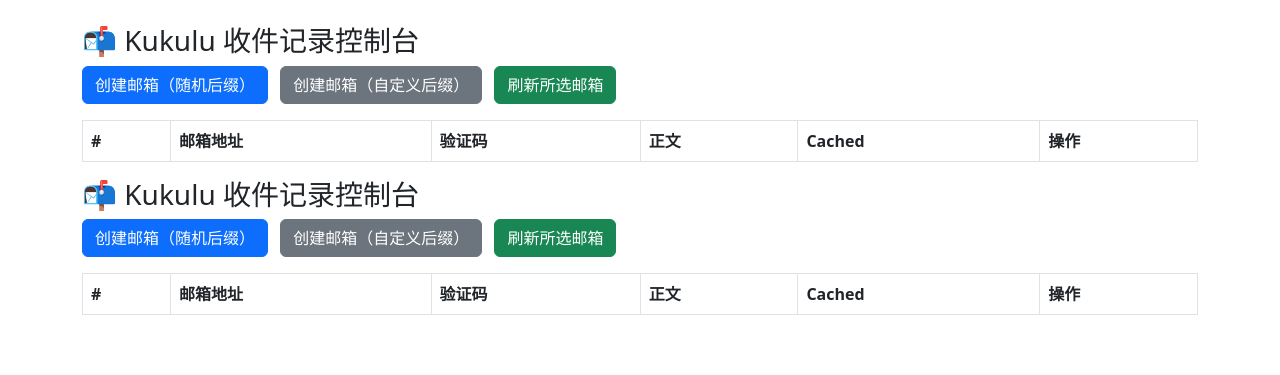
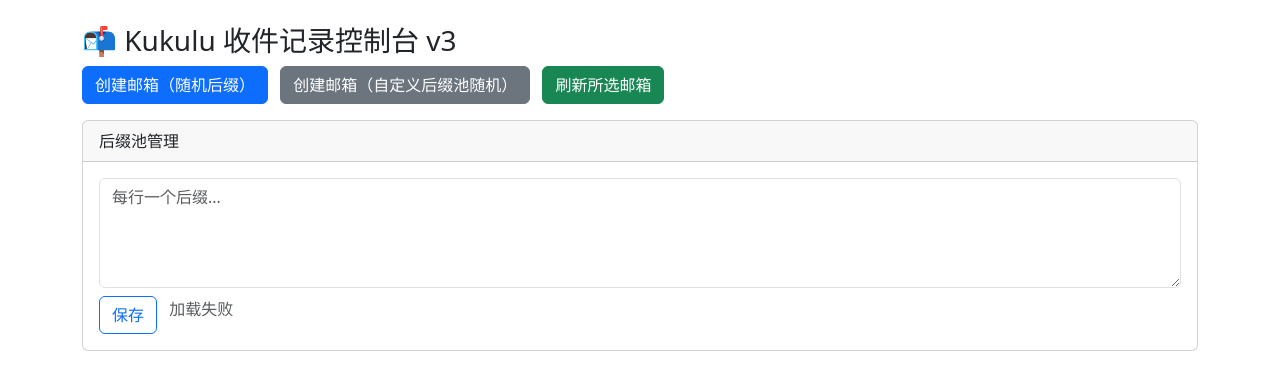
Before and after one commit to a929471698-ux/kukulu-api-installer, a Flask app: page /ui in a window 1280 px wide. Shown: the top 375 px of the page. Run offline with Flask 3, Linux system fonts and the light colour scheme; lists and menus that the app fills with data are empty.

Commit message:
Update index.html

```diff
--- a/templates/index.html
+++ b/templates/index.html
@@ -8,12 +8,21 @@
 </head>
 <body class="p-4">
 <div class="container">
-  <h3>📬 Kukulu 收件记录控制台</h3>
+  <h3>📬 Kukulu 收件记录控制台 v3</h3>
 
   <div class="mb-3">
     <button class="btn btn-primary me-2" onclick="createMailbox(false)">创建邮箱（随机后缀）</button>
-    <button class="btn btn-secondary me-2" onclick="createMailbox(true)">创建邮箱（自定义后缀）</button>
+    <button class="btn btn-secondary me-2" onclick="createMailbox(true)">创建邮箱（自定义后缀池随机）</button>
     <button class="btn btn-success" onclick="refreshSelected()">刷新所选邮箱</button>
+  </div>
+
+  <div class="card mb-4">
+    <div class="card-header">后缀池管理</div>
+    <div class="card-body">
+      <textarea id="domains" class="form-control" rows="4" placeholder="每行一个后缀..."></textarea>
+      <button class="btn btn-outline-primary mt-2" onclick="saveDomains()">保存</button>
+      <span id="domMsg" class="ms-2 text-muted"></span>
+    </div>
   </div>
 
   <table class="table table-bordered">
@@ -83,94 +92,25 @@ async function refreshMail(mail, force){
 function refreshSelected(){
   historyList.forEach(mail => refreshMail(mail, true));
 }
+
+async function loadDomains(){
+  const r = await fetch('/api/domains');
+  if(!r.ok){ document.getElementById('domMsg').innerText = '加载失败'; return; }
+  const d = await r.json();
+  document.getElementById('domains').value = (d.domains || []).join("\n");
+  document.getElementById('domMsg').innerText = '已加载';
+}
+
+async function saveDomains(){
+  const list = document.getElementById('domains').value.split(/\n+/).map(x=>x.trim()).filter(Boolean);
+  const r = await fetch('/api/domains', {
+    method:'POST', headers:{'Content-Type':'application/json'}, body:JSON.stringify(list)
+  });
+  document.getElementById('domMsg').innerText = r.ok ? '保存成功' : ('保存失败：'+r.status);
+}
+
+// 初始化
+loadDomains();
 </script>
 </body>
 </html>
-<!DOCTYPE html>
-<html>
-<head>
-  <meta charset="utf-8">
-  <title>Kukulu 收件记录控制台</title>
-  <meta name="viewport" content="width=device-width, initial-scale=1" />
-  <link rel="stylesheet" href="https://cdn.jsdelivr.net/npm/bootstrap@5.3.0/dist/css/bootstrap.min.css">
-</head>
-<body class="p-4">
-<div class="container">
-  <h3>📬 Kukulu 收件记录控制台</h3>
-
-  <div class="mb-3">
-    <button class="btn btn-primary me-2" onclick="createMailbox(false)">创建邮箱（随机后缀）</button>
-    <button class="btn btn-secondary me-2" onclick="createMailbox(true)">创建邮箱（自定义后缀）</button>
-    <button class="btn btn-success" onclick="refreshSelected()">刷新所选邮箱</button>
-  </div>
-
-  <table class="table table-bordered">
-    <thead>
-      <tr>
-        <th>#</th>
-        <th>邮箱地址</th>
-        <th>验证码</th>
-        <th>正文</th>
-        <th>Cached</th>
-        <th>操作</th>
-      </tr>
-    </thead>
-    <tbody id="history"></tbody>
-  </table>
-</div>
-
-<script>
-let historyList = [];
-
-async function createMailbox(useCustom){
-  const url = useCustom ? '/api/create_custom' : '/api/create_random';
-  const r = await fetch(url);
-  const d = await r.json();
-  if(d.mailaddress){
-    addRow(d.mailaddress);
-  } else {
-    alert("创建失败: " + (d.error || '未知错误'));
-  }
-}
-
-function addRow(mail){
-  historyList.push(mail);
-  const tbody = document.getElementById('history');
-  const tr = document.createElement('tr');
-  tr.setAttribute('data-mail', mail);
-  tr.innerHTML = `
-    <td>${historyList.length}</td>
-    <td>${mail}</td>
-    <td class="code">-</td>
-    <td class="body">-</td>
-    <td class="cached">-</td>
-    <td><button class="btn btn-sm btn-outline-success" onclick="refreshMail('${mail}', true)">刷新</button></td>
-  `;
-  tbody.appendChild(tr);
-}
-
-// 自动刷新（只走缓存）
-setInterval(()=>{
-  historyList.forEach(mail => refreshMail(mail, false));
-}, 8000);
-
-async function refreshMail(mail, force){
-  let url = `/api/check_captcha/${encodeURIComponent(mail)}`;
-  if(force) url += "?refresh=1";
-  const r = await fetch(url);
-  const d = await r.json();
-  const tr = document.querySelector(`tr[data-mail='${mail}']`);
-  if(tr){
-    tr.querySelector('.code').innerText = d.code || '-';
-    tr.querySelector('.body').innerText = d.body ? d.body.slice(0,50) : '-';
-    tr.querySelector('.cached').innerText = d.cached ? "缓存" : "新查";
-    tr.querySelector('.cached').style.color = d.cached ? "green" : "red";
-  }
-}
-
-function refreshSelected(){
-  historyList.forEach(mail => refreshMail(mail, true));
-}
-</script>
-</body>
-</html>
```
